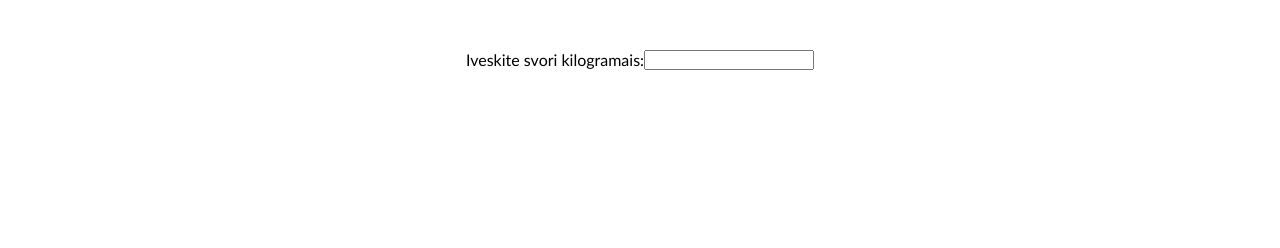
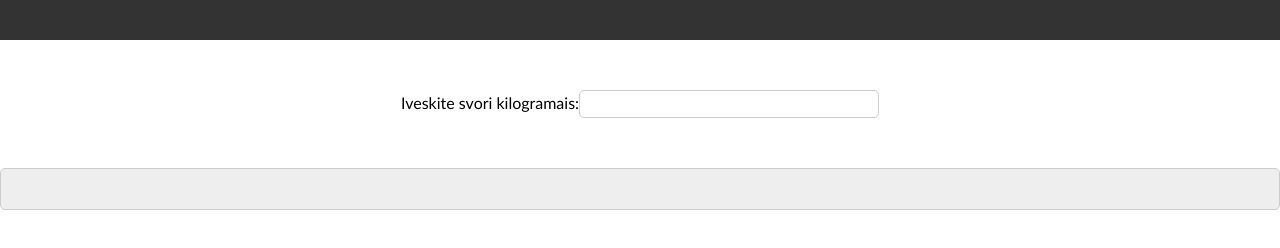
Before and after one commit to ryckabass0827/JS-atsiskaitymas--2023.01.02-, a plain HTML site: page Task 1/Index.html in a window 1280 px wide. Drawn offline with Linux system fonts and the light colour scheme.

Commit message:
updated task 1

```diff
--- a/Task 1/Index.html
+++ b/Task 1/Index.html
@@ -15,7 +15,7 @@
 
     <main>
       <form>
-        Iveskite svori kilogramais: <input type="text" id="kg"><br>
+        Iveskite svori kilogramais: <input type="number" id="kg"><br>
       </form>
       <div id="output"></div>
 
--- a/Task 1/script.js
+++ b/Task 1/script.js
@@ -14,9 +14,9 @@ const convertWeight = () => {
     let grams = kg / 0.0010000;
     let oz = kg * 35.274;
     let output = document.getElementById("output");
-    let result = "Weight in lbs: " + lbs + "<br>";
-    result += "Weight in grams: " + grams + "<br>";
-    result += "Weight in oz: " + oz;
+    let result = "Svoris svarais : " + lbs + "<br>";
+    result += "Svoris gramais : " + grams + "<br>";
+    result += "Svoris uncijomis : " + oz;
     output.innerHTML = result;
 };
 
--- a/Task 1/style.css
+++ b/Task 1/style.css
@@ -28,6 +28,7 @@ form {
   display: flex;
   flex-wrap: wrap;
   justify-content: center;
+  align-items: baseline;
 }
 
 #search {
@@ -70,4 +71,29 @@ form {
   font-weight: bold;
   color: blue;
   text-align: center;
+  background-color: #eee;
+  border: 1px solid #ccc;
+  border-radius: 5px;
+  margin: 20px 0;
+  padding: 20px;
+
+
 }
+
+input {
+  border: 1px solid #ccc;
+  border-radius: 5px;
+  padding: 5px;
+  width: 300px;
+}
+
+body {
+  margin: 0;
+}
+
+
+header {
+  background-color: #333;
+  color: #fff;
+  padding: 20px;
+}
```
